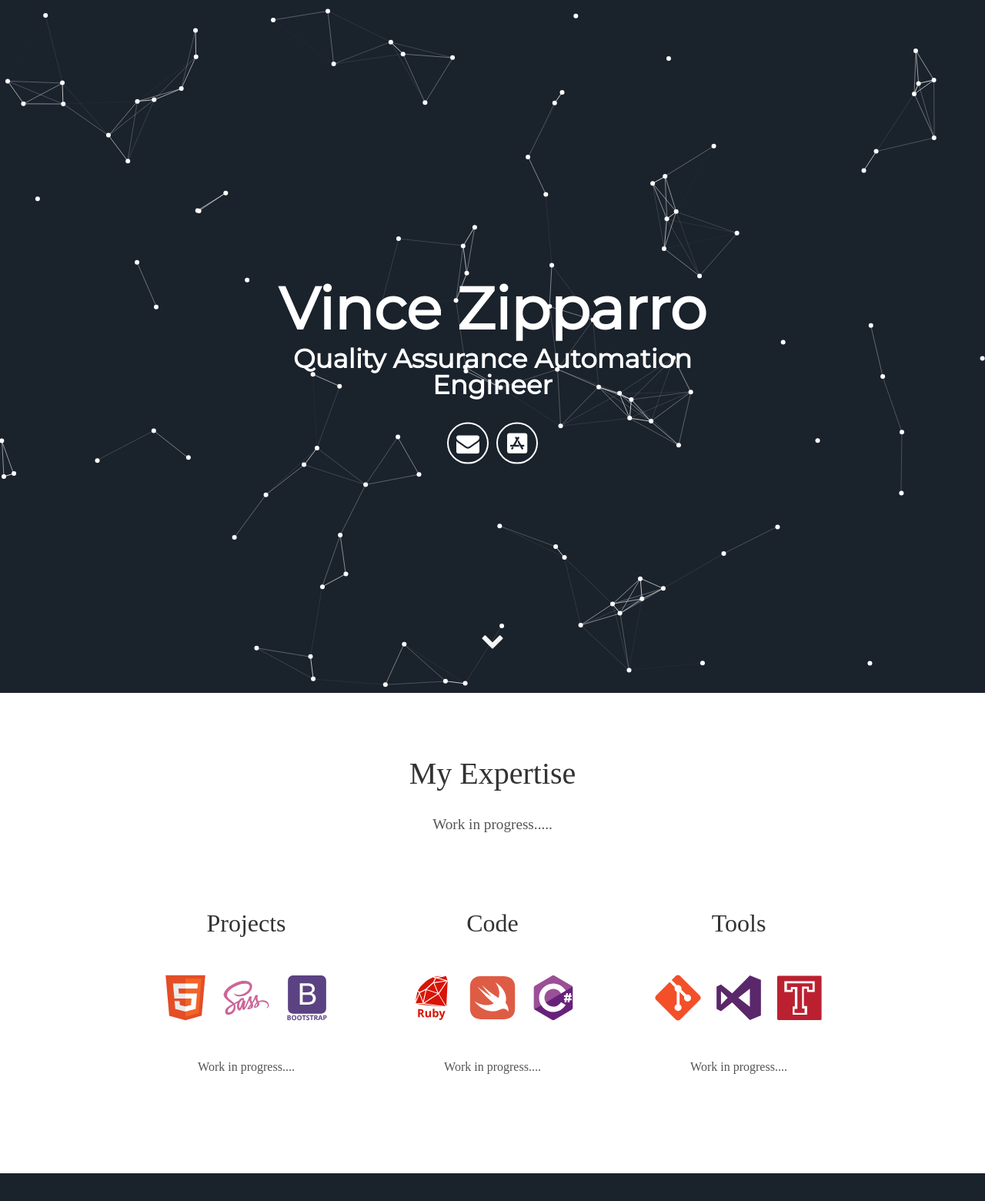
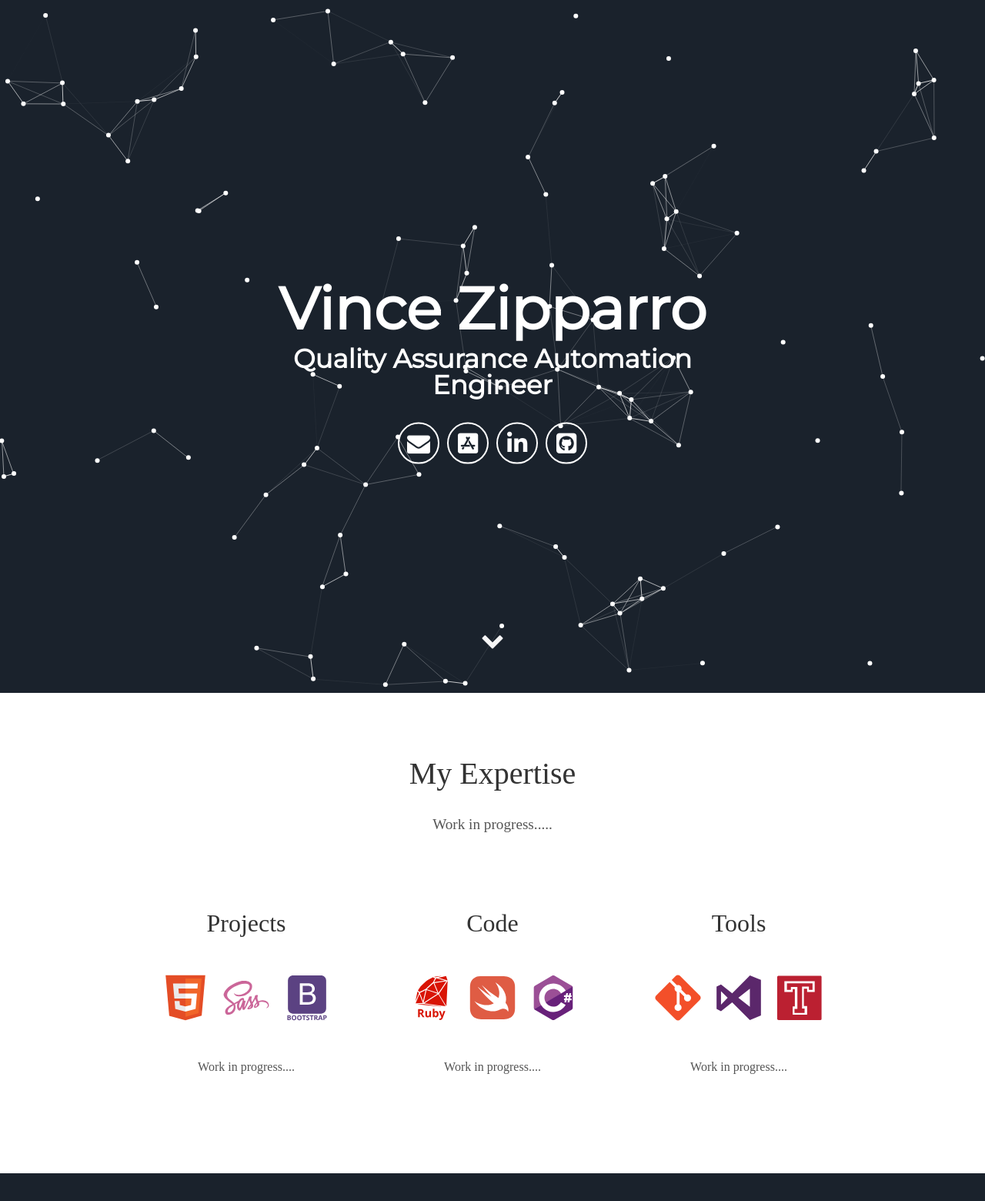
Before and after one commit to vincezipparro/vincezipparro.github.io, a Jekyll site: the page built from index.md, in a window 1280 px wide. Shown: the whole page at 77% size. Built offline with Jekyll 4.4.1, drawn with Linux system fonts in a browser that asks for light colours; nearby versions of some CDN libraries; some web fonts are replaced; our own code applies the rules of GitHub Pages for plain Markdown files.

Commit message:
readd links and logos

```diff
--- a/_includes/header.html
+++ b/_includes/header.html
@@ -7,6 +7,9 @@
       <div class="header-icons">
         <a aria-label="Send email" href="mailto:vincezipparro@gmail.com"><i class="icon fa fa-envelope"></i></a>
         <a aria-label="My App" target="_blank" href="https://apps.apple.com/us/app/bar-tabs/id1447581838"><i class="icon fa fa-app-store-ios" aria-hidden="true"></i></a>
+        <a aria-label="My LinkedIn" target="_blank" href="https://www.linkedin.com/in/vince-zipparro-aba09959"><i class="icon fa fa-linkedin" aria-hidden="true"></i></a>
+        <a aria-label="My Github" target="_blank" href="https://github.com/vincezipparro"><i class="icon fa fa-github-square" aria-hidden="true"></i></a>
+
       </div>
       <div class="header-links">
         <!-- <a class="link" href="#about" data-scroll>About Me</a> -->
```
